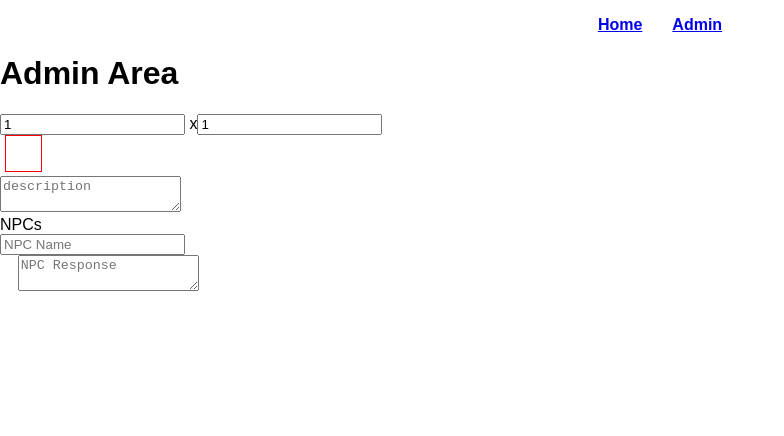
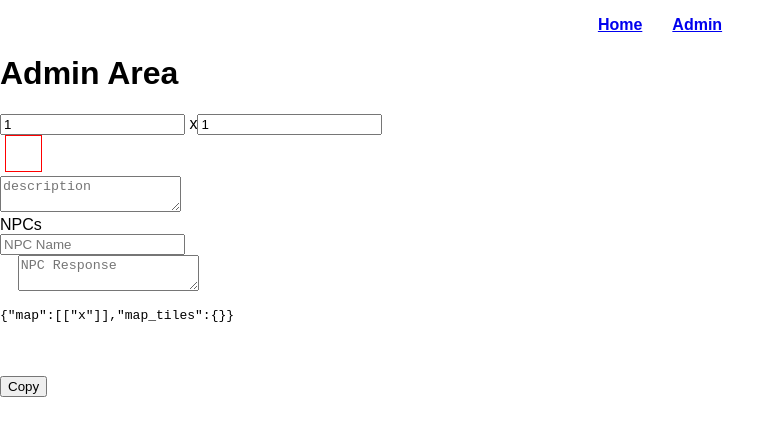
Before and after one commit to washingtonsteven/genmo-view, a React (Create React App) app: page /#/admin in a window 1280 px wide. Shown: the top 436 px of the page, without its empty margins (0-784 px from the left). Built offline with nearby package versions, Linux system fonts and the light colour scheme.

Commit message:
adding json compiler

```diff
--- a/src/Admin.js
+++ b/src/Admin.js
@@ -2,6 +2,7 @@ import React, { Component } from 'react';
 import GridSizer from './admin/GridSizer';
 import GridSelector from './admin/GridSelector';
 import TileEditor from './admin/TileEditor';
+import GenmoJSONCompiler from './admin/GenmoJSONCompiler';
 
 class Admin extends Component {
   constructor(props) {
@@ -55,6 +56,7 @@ class Admin extends Component {
         <GridSizer rows={this.state.gridSize.rows} cols={this.state.gridSize.cols} onUpdate={(newSize) => { this.updateGridSize(newSize); }} />
         <GridSelector currentTile={this.state.currentTile} size={this.state.gridSize} onUpdate={(newTile) => { this.updateCurrentTile(newTile); }} />
         <TileEditor tileData={this.currentCellData()} onUpdate={(newTileData) => { this.updateCurrentTileData(newTileData); }} />
+        <GenmoJSONCompiler genmoState={this.state} />
       </div>
     );
   }
--- a/src/App.js
+++ b/src/App.js
@@ -1,6 +1,7 @@
 import React, { Component } from 'react';
 import Genmo from './genmo';
-import world_data from './genmo/data/data.json';
+//import world_data from './genmo/data/data.json';
+import world_data from './data/test1.json';
 
 class DisplayMessage extends Component {
   render() {
--- /dev/null
+++ b/src/admin/GenmoJSONCompiler.js
@@ -0,0 +1,62 @@
+import React, { Component } from 'react'
+
+class GenmoJSONCompiler extends Component {
+  compileJSON() {
+    const map = [];
+    const map_tiles = {};
+    for (let i = 0; i < this.props.genmoState.gridSize.rows; i++) {
+      map[i] = [];
+      for (let j = 0; j < this.props.genmoState.gridSize.cols; j++) {
+        map[i][j] = "x";
+      }
+    }
+
+    for(let gridIndex in this.props.genmoState.grid) {
+      const row = +gridIndex.substring(gridIndex.indexOf('r')+1, gridIndex.indexOf('c'));
+      const col = +gridIndex.substring(gridIndex.indexOf('c')+1);
+      const currentTile = this.props.genmoState.grid[gridIndex];
+      map[row-1][col-1] = gridIndex;
+
+      map_tiles[gridIndex] = {
+        type:"unknown", //TODO: add type to tile item thingy
+        description: currentTile.description,
+        npcs:[]
+      };
+
+      for(let n = 0; n < currentTile.npcs.length; n++) {
+        const currentNPC = currentTile.npcs[n];
+        const npcData = {
+          name:currentNPC.npcName,
+          responses:{
+            default:currentNPC.npcResponse
+          }
+        };
+        map_tiles[gridIndex].npcs.push(npcData);
+      }
+    }
+
+    return JSON.stringify({ map, map_tiles });
+  }
+
+  copyJSON() {
+    var jsonElem = document.getElementById('json');
+    jsonElem.select();
+    document.execCommand('copy');
+  }
+
+  render() {
+    return(
+      <div className="json-compiler">
+        <div>
+          <pre>
+          {this.compileJSON()}
+          </pre>
+          <textarea id="json" value={this.compileJSON()} style={{opacity:0}} readOnly />
+        </div>
+        <button onClick={() => { this.copyJSON() }}>Copy</button>
+      </div>
+    );
+  }
+}
+
+export default GenmoJSONCompiler;
--- /dev/null
+++ b/src/data/test1.json
@@ -0,0 +1 @@
+{"map":[["r1c1","x","r1c3"],["r2c1","r2c2","r2c3"]],"map_tiles":{"r1c1":{"type":"unknown","description":"1","npcs":[]},"r2c1":{"type":"unknown","description":"2","npcs":[]},"r2c2":{"type":"unknown","description":"3","npcs":[]},"r2c3":{"type":"unknown","description":"4","npcs":[]},"r1c3":{"type":"unknown","description":"5","npcs":[{"name":"end","responses":{"default":"you did it"}}]}}}
```
